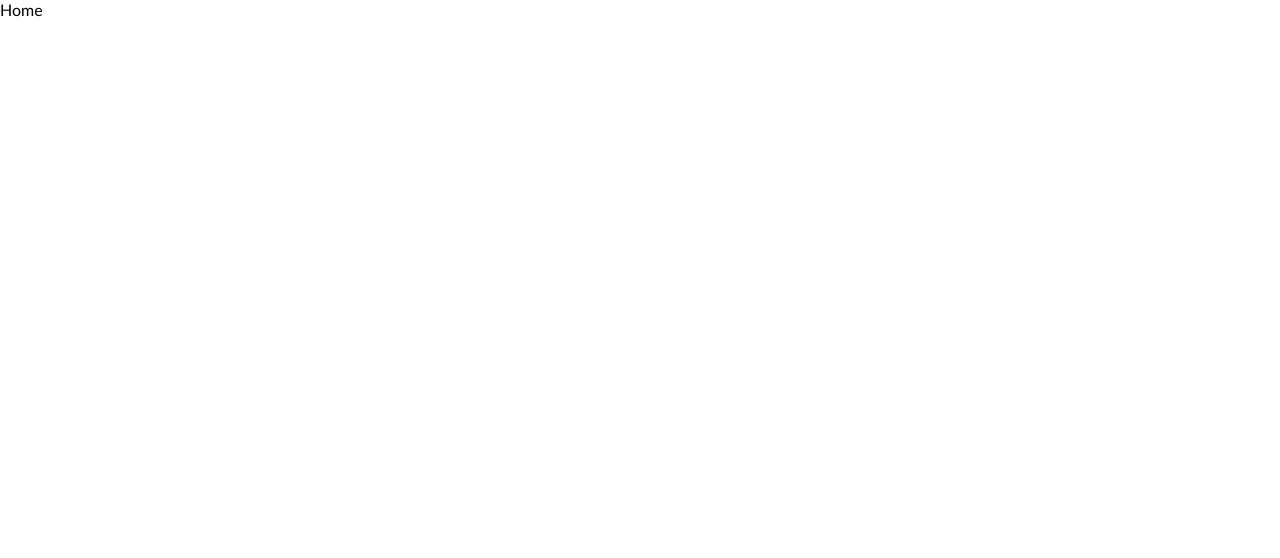
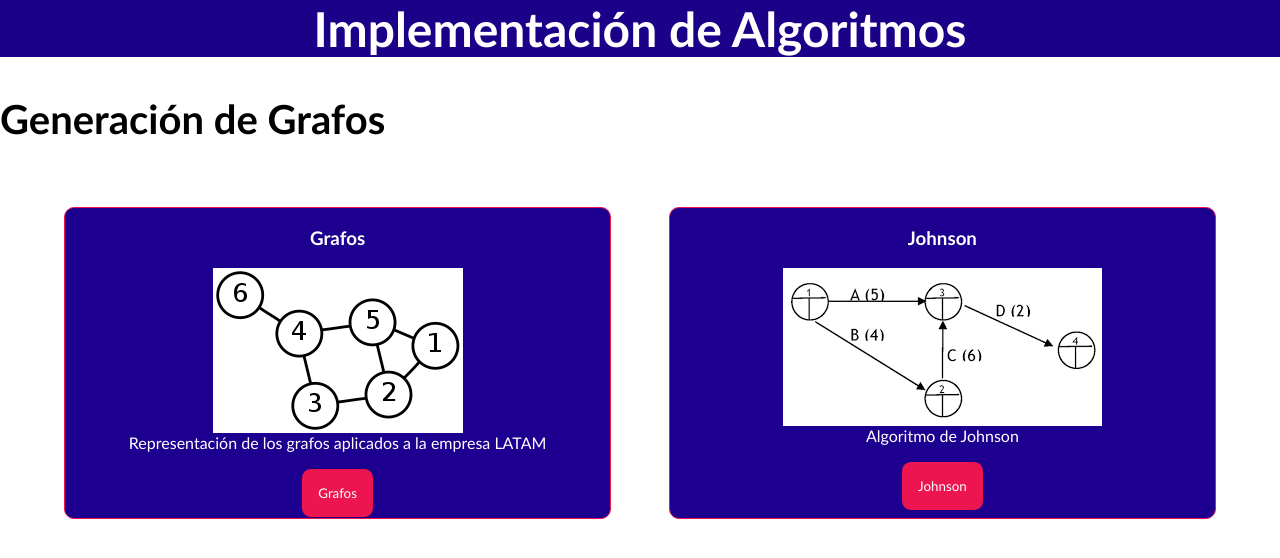
Before and after one commit to RadoV18/graphs-latam, a React (Create React App) app: page / in a window 1280 px wide. Shown: the top 558 px of the page. Built offline with nearby package versions, Linux system fonts and the light colour scheme.

Commit message:
Diseño menu principal

```diff
--- a/package.json
+++ b/package.json
@@ -40,6 +40,5 @@
       "last 1 firefox version",
       "last 1 safari version"
     ]
-  },
-  "proxy": "http://localhost:3001"
+  }
 }
--- a/src/Pages/ContactUs.js
+++ b/src/Pages/ContactUs.js
@@ -6,7 +6,7 @@ import Header from "../components/Header/Header";
 const ContactUs = () => {
     return (
         <div className="container">
-            <Header />
+            <Header title="Diseño de Grafos LATAM Airlines" logo="../img/latam_logo.png"/>
             <Contacts />
             <FooterContact />
         </div>
--- a/src/Pages/Home.js
+++ b/src/Pages/Home.js
@@ -1,7 +1,35 @@
 import React from "react";
+import Header from "../components/Header/Header";
+import Title from "../components/Title";
+import Card from "../components/Card";
+import { useHistory } from "react-router-dom";
+import "../Styles/home.css";
+
+
+
 
 const Home = () => {
-    return <div>Home</div>;
+    const history = useHistory();
+
+    const openGraphs = () => {
+        history.push("/grafos/main");
+    }
+
+    const openJohnson = () => {
+        history.push("/grafos/johnson");
+    }
+
+    return <div>
+        <Header title={'Implementación  de  Algoritmos'} logo={''}/>
+        <Title text={'Generación de Grafos'} />
+        <div className="card-wrapper">
+            <Card subtitle="Grafos" img="/img/Card/grafos.png" text="Representación de los grafos aplicados a la empresa LATAM"
+            buttonText="Grafos" onClick={openGraphs}/>
+            <Card subtitle="Johnson" img="/img/Card/johnson.png" text="Algoritmo de Johnson"
+            buttonText="Johnson" onClick={openJohnson}/>
+
+        </div>
+    </div>
 };
 
 export default Home;
--- a/src/Pages/Main.js
+++ b/src/Pages/Main.js
@@ -9,7 +9,7 @@ const Main = () => {
     return (
         <div className="container">
             <Modal />
-            <Header />
+            <Header title="Diseño de Grafos LATAM Airlines" logo="../img/latam_logo.png"/>
             <Graph />
             <Toolbar />
             <Footer />
--- /dev/null
+++ b/src/Styles/home.css
@@ -0,0 +1,34 @@
+button {
+    background-color: #ec1550;
+    font-family: "Trebuchet MS";
+    color: #ffffff;
+    border: solid #000000;
+    border-radius: 10px;
+    padding: 1rem;
+    border: 1px solid #1b0188;
+}
+
+button:hover {
+    cursor: pointer;
+}
+
+.card-wrapper{
+    margin: 5%;
+    display: grid;
+    grid-template-columns: repeat(2,4fr);
+    gap: 5%;
+
+}
+
+@media (max-width: 768px) {
+    .card-wrapper{
+        margin: 0;
+        padding: 0;
+        grid-template-columns: repeat(1,2fr);
+        gap: 2%;
+
+    }
+    button {
+       width: 30%;
+    }
+}
--- /dev/null
+++ b/src/components/Card/card.css
@@ -0,0 +1,19 @@
+.card-content{
+    display: flex;
+    flex-direction: column;
+    align-items: center;
+    background-color: #1D008F;
+    border: 1px solid #ec1550;
+    border-radius: 10px;
+    color: #FFFFFF;
+}
+
+button{
+    margin-top: 3%;
+}
+
+.card-content:hover{
+    background-color: #EFEBFF;
+    border: 1px solid #000;
+    color: #000;
+}
--- /dev/null
+++ b/src/components/Card/index.js
@@ -0,0 +1,18 @@
+import React from 'react';
+import "./card.css";
+import Button from "../Button/Button";
+
+const Card = ({subtitle, img, text, buttonText, onClick}) => {
+  return (
+    <div className="card-content">
+        <h3>{subtitle}</h3>
+        <img src={img} alt={subtitle} />
+        <div className="card-text">
+          {text}
+        </div>
+        <Button text={buttonText} onClick={onClick} />
+    </div>
+  )
+}
+
+export default Card
--- /dev/null
+++ b/src/components/Title/index.js
@@ -0,0 +1,10 @@
+import React from 'react';
+import "./title.css";
+
+function Title({text}) {
+  return (
+    <h3 className="text-title">{text}</h3>
+  )
+}
+
+export default Title
--- /dev/null
+++ b/src/components/Title/title.css
@@ -0,0 +1,4 @@
+.text-title{
+    margin-top: 3%;
+    font-size: 40px;
+}
--- a/src/components/header/Header.js
+++ b/src/components/header/Header.js
@@ -1,18 +1,32 @@
 import React from "react";
 import "./Header.css";
-import logo from "../../img/latam_logo.png";
 
-const Header = () => {
+const Header = ({title, logo}) => {
+    if(logo === ""){
+        return (
+            <div className="container-header">
+                <div className="header-logo">
+                </div>
+                <div className="title">
+                    <h2>{title}</h2>
+                </div>
+            </div>
+        );
+    }
+    else{
         return (
             <div className="container-header">
                 <div className="header-logo">
                     <img src={logo} alt="logo" />
                 </div>
                 <div className="title">
-                <h2>Diseño de Grafos LATAM Airlines</h2>
+                    <h2>{title}</h2>
                 </div>
             </div>
         );
+    }
+
+
 };
 
 export default Header;
```
Also changed, not shown: public/img/Card/grafos.png (added), public/img/Card/johnson.png (added). Lines whose indentation alone changed are shown as unchanged.
